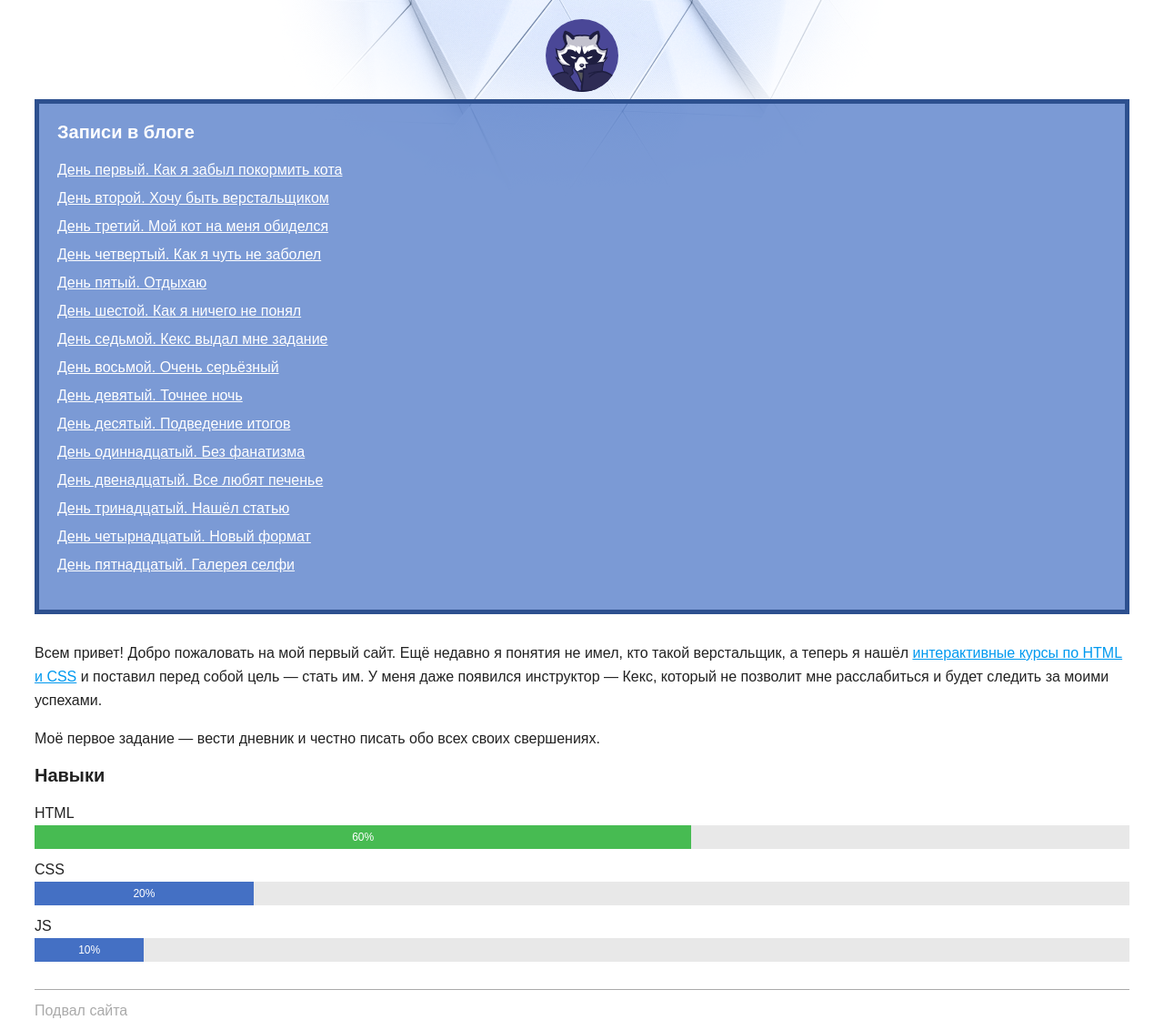
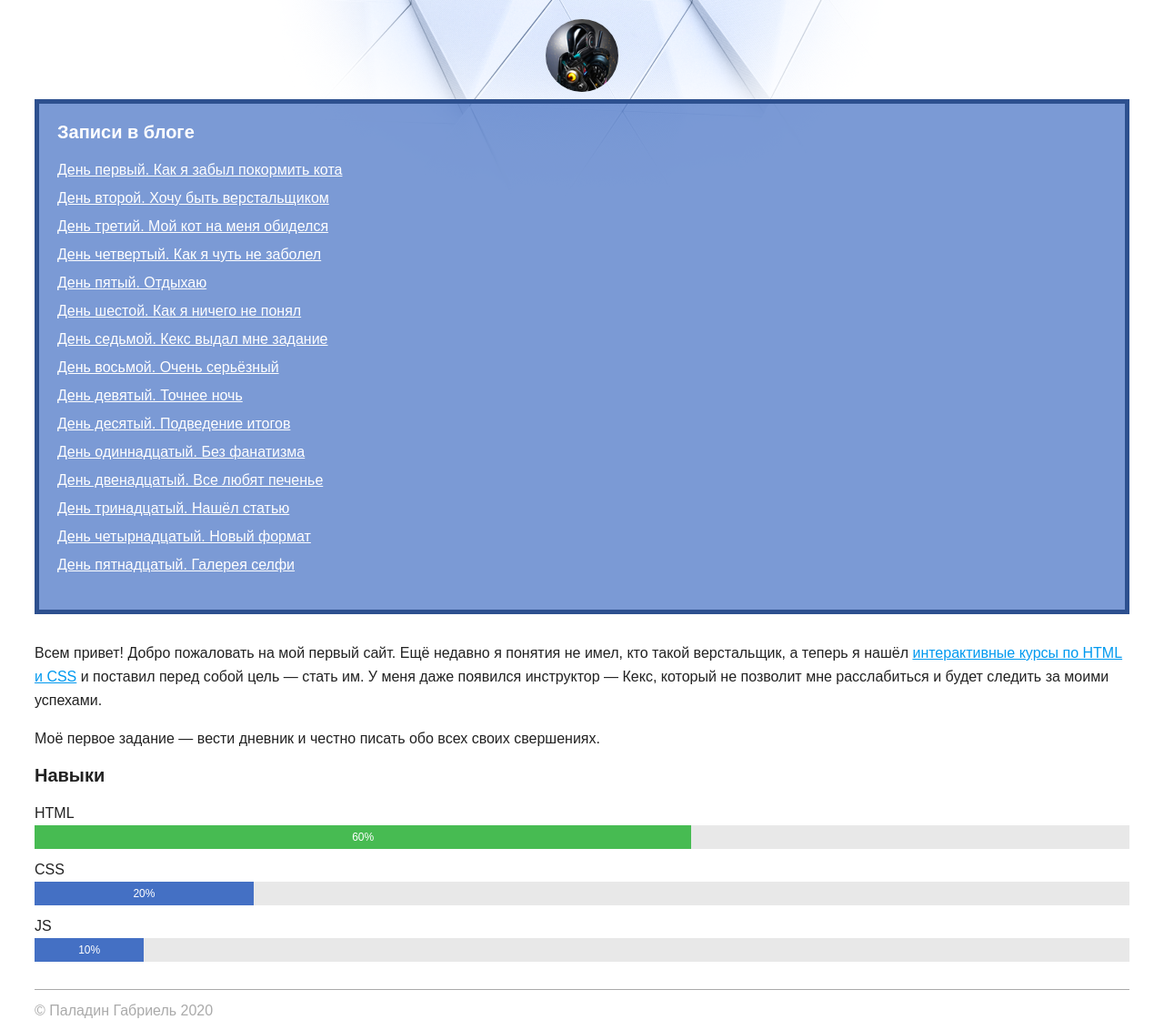
Before and after one commit to ProstoGabe/my-blog, a plain HTML site: page index.html in a window 1280 px wide. Shown: the part 69-1201 px from the top of the page at 91% size. Drawn offline with Linux system fonts and the light colour scheme.

Commit message:
Изменены аватарка и подвал

```diff
--- a/index.html
+++ b/index.html
@@ -11,7 +11,7 @@
     </header>
     <main>
       <div class="avatar-container">
-        <img class="avatar" src="img/raccoon.svg" width="80" height="80" alt="Аватарка">
+        <img class="avatar" src="img/lms2.jpg" width="80" height="80" alt="Аватарка">
       </div>
       <nav class="blog-navigation">
         <h2>Записи в блоге</h2>
@@ -50,7 +50,7 @@
       </section>
     </main>
     <footer>
-      Подвал сайта
+      © Паладин Габриель 2020
     </footer>
   </body>
 </html>
```
